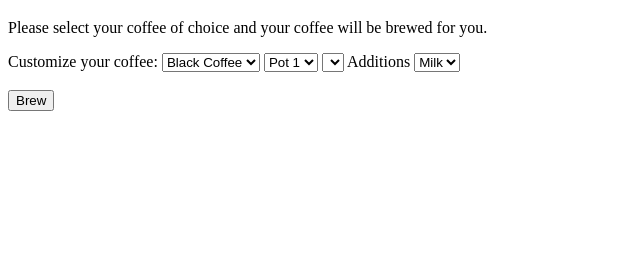
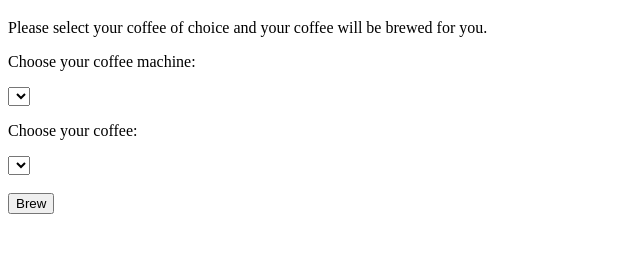
Before and after one commit to code-copeiuhm/coffee-girl, a website: page public/coffee.html in a window 1280 px wide. Shown: the part 61-314 px from the top of the page, without its empty margins (0-640 px from the left). Drawn offline with Linux system fonts and the light colour scheme.

Commit message:
changed coffe-girl website <333

```diff
--- a/public/coffee.html
+++ b/public/coffee.html
@@ -11,26 +11,17 @@
 <p>Please select your coffee of choice and your coffee will be brewed for you.</p>
 
 <form>
-  <label for="coffees">Customize your coffee:</label>
-  <select name="Bean type" id="coffees">
-    <option value="black-coffee">Black Coffee</option>
-    <option value="latte">Latte</option>
-    <option value="espresso">Espresso</option>
-    <option value="tea">Tea</option>
+  <p>Choose your coffee machine:</p>
+  <select id="coffee-machines">
   </select>
-  <select name="pot" id="pot">
-    <option value="pot-1">Pot 1</option>
-  </select>
-  <select></select>
-  <label for="additions">Additions</label>
-  <select name="Additions", id="additions">
-    <option value="Milk">Milk</option>
+  <p>Choose your coffee:</p>
+  <select id="coffees">
   </select>
   <br><br>
   <input type="button" value="Brew" id="coffee-button" onclick="submit()">
 </form>
 
-<!--TODO: Snak med lojdae-->
+
 </body>
-<script src="../src/main.js"></script>
+<script src="main.js"></script>
 </html>
```
